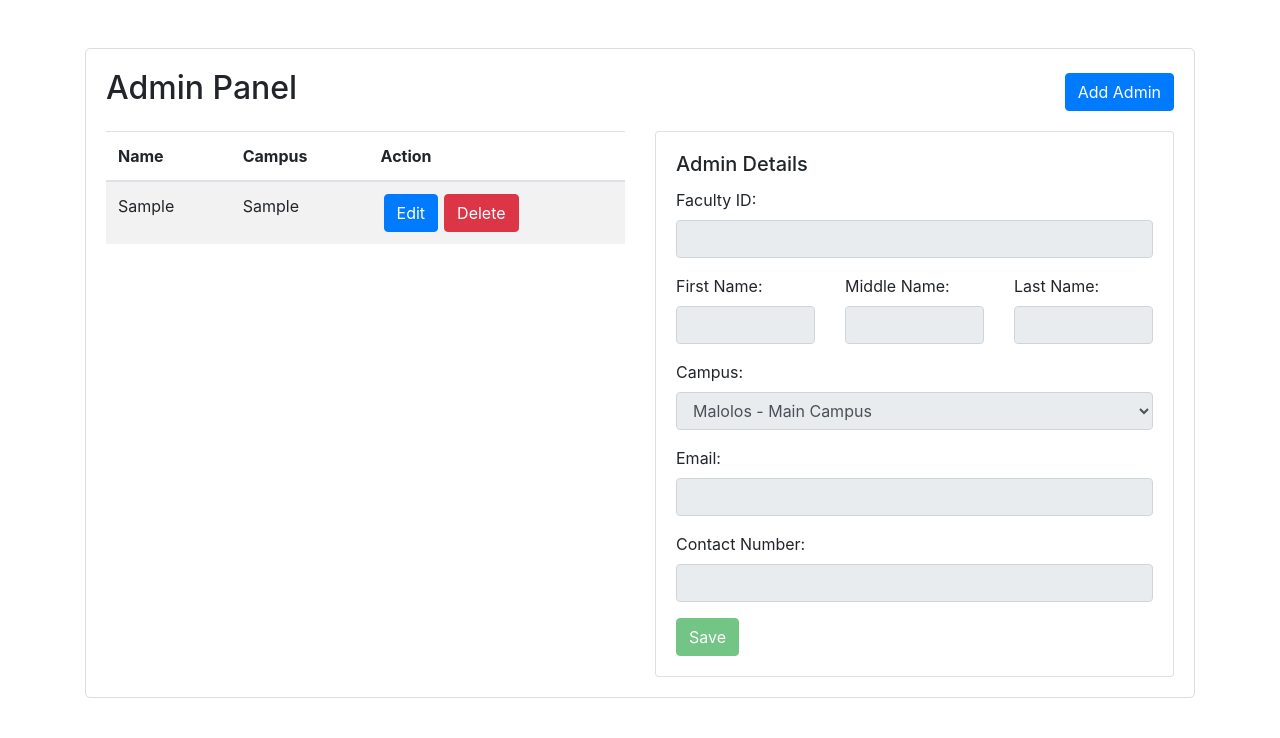
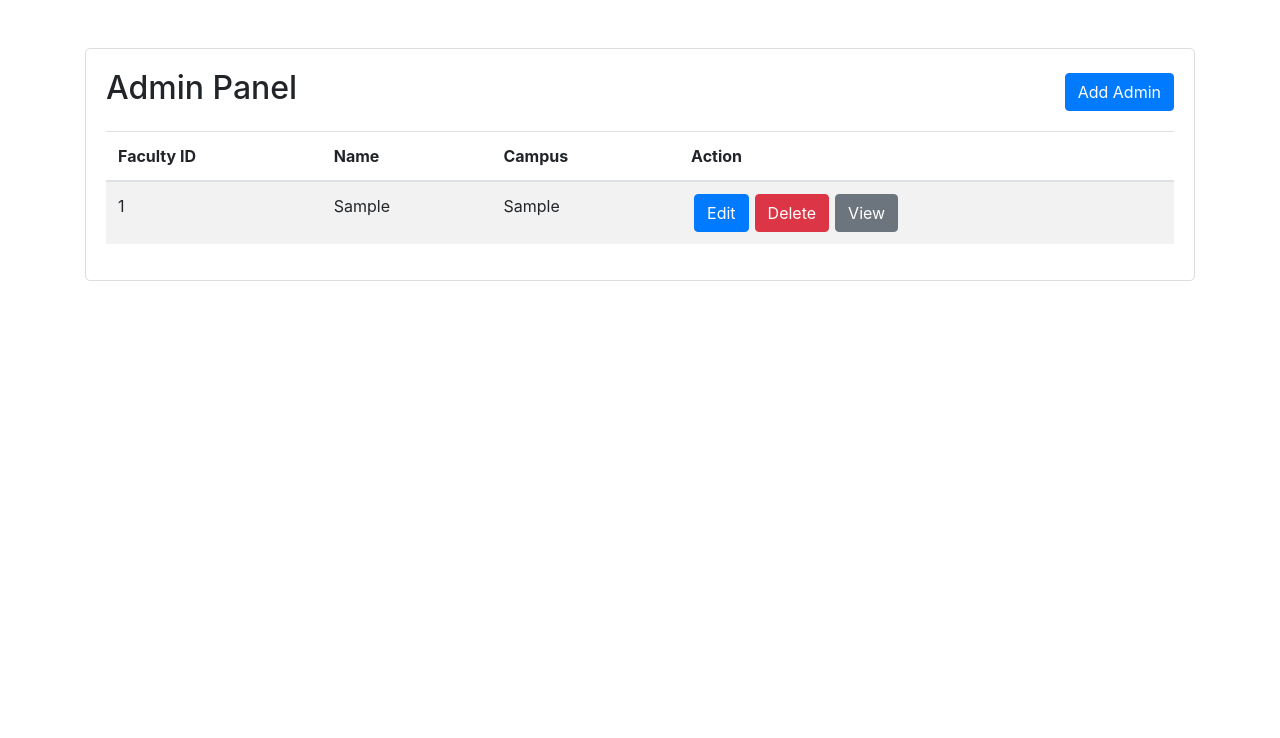
Before and after one commit to Thrifties/Virtual-BulSU, a PHP site: page /VirtualBulsu_SuperAdmin.php in a window 1280 px wide. Shown: the part 62-800 px from the top of the page. Run offline with PHP 8.4, Linux system fonts and the light colour scheme; tables that the repository leaves empty or names only in its code hold one stand-in row (values such as "Sample post").

Commit message:
fixed admin table

```diff
--- a/VirtualBulsu_SuperAdmin.php
+++ b/VirtualBulsu_SuperAdmin.php
@@ -63,12 +63,13 @@ require "connect.php";
         <button class="btn btn-primary" data-toggle="modal" data-target="#adminModal">Add Admin</button>
       </div>
       <div class="row">
-        <div class="col-md-6">
+        <div class="col-md-12">
           <!-- Table to display the list of admins -->
     <div class="table-responsive">
       <table class="table table-striped table-hover">
         <thead>
           <tr>
+            <th>Faculty ID</th>
             <th>Name</th>
             <th>Campus</th>
             <th>Action</th>
@@ -82,12 +83,14 @@ require "connect.php";
 
             if ($result->num_rows > 0) {
                 while ($row = $result->fetch_assoc()) {
-                    echo "<tr id=".$row['faculty_id']." onclick='selectedRow(".$row['faculty_id'].")'>";
+                    echo "<tr id=".$row['faculty_id'].">";
+                    echo "<td>" . $row["faculty_id"] . "</td>";
                     echo "<td>" . $row["first_name"] . "</td>";
                     echo "<td>" . $row["campus"] . "</td>";
                     echo "<td>";
-                    echo "<button type='button' class='btn btn-primary' id='editBtn' onclick='enableEdit(".$row['faculty_id'].")'>Edit</button>";
+                    echo "<button type='button' class='btn btn-primary' id='editBtn' onclick='enableEdit(".$row['faculty_id'].")' data-toggle='modal' data-target='#viewAdminDetails'>Edit</button>";
                     echo "<button type='button' class='btn btn-danger' onclick='deleteAdmin(".$row['faculty_id'].")'>Delete</button>";
+                    echo "<button type='button' class='btn btn-secondary' id='viewAdmin' data-toggle='modal' data-target='#viewAdminDetails' onclick='selectedRow(".$row['faculty_id'].")'>View</button>";
                     echo "</td>";
                     echo "</tr>";
                 }
@@ -98,37 +101,44 @@ require "connect.php";
         </tbody>
       </table>
     </div>
-        </div>
+  </div>
 
-        <div class="col-md-6">
-          <div class="card">
-            <div class="card-body">
-              <h5 class="card-title">Admin Details</h5>
+  <!-- View Admin Details Modal -->
+  <div class="modal fade" id="viewAdminDetails" tabindex="-1" role="dialog"
+        aria-labelledby="adminDetailsModal" aria-hidden="true">
+        <div class="modal-dialog modal-dialog-centered" role="document">
+          <div class="modal-content">
+            <div class="modal-header">
+              <h5 class="modal-title" id="announcementModalLabel">Announcement Details</h5>
+              <button type="button" class="close" data-dismiss="modal" aria-label="Close">
+                <span aria-hidden="true">&times;</span>
+              </button>
+            </div>
+            <div class="modal-body">
               <form id="adminDetailsForm">
                 <div class="form-group">
                   <label for="facultyId">Faculty ID:</label>
-                  <input type="text" class="form-control" id="facultyId" readonly>
+                  <input type="text" class="form-control" id="facultyId">
                 </div>
                 <div class="form-group">
                   <div class="row">
                     <div class="col">
                       <label for="name">First Name:</label>
-                      <input type="text" class="form-control" id="firstName" readonly>
+                      <input type="text" class="form-control" id="viewFirstName">
                     </div>
                     <div class="col">
                       <label for="name">Middle Name:</label>
-                      <input type="text" class="form-control" id="middleName" readonly>
+                      <input type="text" class="form-control" id="viewMiddleName">
                     </div>
                     <div class="col">
                       <label for="name">Last Name:</label>
-                      <input type="text" class="form-control" id="lastName" readonly>
+                      <input type="text" class="form-control" id="viewLastName">
                     </div>
                   </div>
-
                 </div>
                 <div class="form-group">
                   <label for="campus">Campus:</label>
-                  <select class="form-control" id="campus" disabled>
+                  <select class="form-control" id="viewCampus">
                     <option value="Malolos - Main Campus">Malolos - Main Campus</option>
                     <option value="Bustos Campus">Bustos Campus</option>
                     <option value="Sarmiento Campus">Sarmiento Campus</option>
@@ -139,17 +149,21 @@ require "connect.php";
                 </div>
                 <div class="form-group">
                   <label for="email">Email:</label>
-                  <input type="email" class="form-control" id="email" readonly>
+                  <input type="email" class="form-control" id="viewEmail">
                 </div>
                 <div class="form-group">
                   <label for="phone">Contact Number:</label>
-                  <input type="text" class="form-control" id="phone" readonly>
+                  <input type="text" class="form-control" id="viewPhone">
                 </div>
-                <button type="button" class="btn btn-success" id="saveBtn" disabled>Save</button>
+                <div class="modal-footer">
+                  <button type="button" id="editViewBtn" class="btn btn-secondary" onclick="enableViewEdit()">Edit</button>
+                  <button type="submit" class="btn btn-success" id="saveBtn" onclick="saveChanges()">Save</button>
+                </div>
               </form>
             </div>
           </div>
         </div>
+      </div>
 
   <!-- Admin Modal -->
   <div class="modal fade" id="adminModal" tabindex="-1" role="dialog" aria-labelledby="adminModalLabel"
@@ -223,13 +237,12 @@ require "connect.php";
 
       function selectedRow (facultyId){
         document.getElementById("facultyId").readOnly = true;
-        document.getElementById("firstName").readOnly = true;
-        document.getElementById("middleName").readOnly = true;
-        document.getElementById("lastName").readOnly = true;
-        document.getElementById("campus").disabled = true;
-        document.getElementById("email").readOnly = true;
-        document.getElementById("phone").readOnly = true;
-        document.querySelector("#editBtn").disabled = false;
+        document.getElementById("viewFirstName").readOnly = true;
+        document.getElementById("viewMiddleName").readOnly = true;
+        document.getElementById("viewLastName").readOnly = true;
+        document.getElementById("viewCampus").disabled = true;
+        document.getElementById("viewEmail").readOnly = true;
+        document.getElementById("viewPhone").readOnly = true;
 
         var saveBtn = document.getElementById("saveBtn");
         document.getElementById("saveBtn").disabled = true;
@@ -244,12 +257,12 @@ require "connect.php";
 
             // Populate form fields with the fetched faculty data
             document.getElementById("facultyId").value = facultyData.faculty_id;
-            document.getElementById("firstName").value = facultyData.first_name;
-            document.getElementById("middleName").value = facultyData.middle_name;
-            document.getElementById("lastName").value = facultyData.last_name;
-            document.getElementById("campus").value = facultyData.campus;
-            document.getElementById("email").value = facultyData.email;
-            document.getElementById("phone").value = facultyData.contact_num;
+            document.getElementById("viewFirstName").value = facultyData.first_name;
+            document.getElementById("viewMiddleName").value = facultyData.middle_name;
+            document.getElementById("viewLastName").value = facultyData.last_name;
+            document.getElementById("viewCampus").value = facultyData.campus;
+            document.getElementById("viewEmail").value = facultyData.email;
+            document.getElementById("viewPhone").value = facultyData.contact_num;
           }
         };
 
@@ -258,15 +271,19 @@ require "connect.php";
 
       }
 
+      function enableViewEdit(){
+        enableEdit(document.getElementById("facultyId").value);
+      }
+
        function enableEdit(facultyId) {
         // Enable form fields for editing
         document.getElementById("facultyId").readOnly = true;
-        document.getElementById("firstName").readOnly = false;
-        document.getElementById("middleName").readOnly = false;
-        document.getElementById("lastName").readOnly = false;
-        document.getElementById("campus").disabled = false;
-        document.getElementById("email").readOnly = false;
-        document.getElementById("phone").readOnly = false;
+        document.getElementById("viewFirstName").readOnly = false;
+        document.getElementById("viewMiddleName").readOnly = false;
+        document.getElementById("viewLastName").readOnly = false;
+        document.getElementById("viewCampus").disabled = false;
+        document.getElementById("viewEmail").readOnly = false;
+        document.getElementById("viewPhone").readOnly = false;
 
         /* var row = document.getElementById(facultyId);
         row.classList.add("table-active"); */
@@ -282,12 +299,12 @@ require "connect.php";
 
             // Populate form fields with the fetched faculty data
             document.getElementById("facultyId").value = facultyData.faculty_id;
-            document.getElementById("firstName").value = facultyData.first_name;
-            document.getElementById("middleName").value = facultyData.middle_name;
-            document.getElementById("lastName").value = facultyData.last_name;
-            document.getElementById("campus").value = facultyData.campus;
-            document.getElementById("email").value = facultyData.email;
-            document.getElementById("phone").value = facultyData.contact_num;
+            document.getElementById("viewFirstName").value = facultyData.first_name;
+            document.getElementById("viewMiddleName").value = facultyData.middle_name;
+            document.getElementById("viewLastName").value = facultyData.last_name;
+            document.getElementById("viewCampus").value = facultyData.campus;
+            document.getElementById("viewEmail").value = facultyData.email;
+            document.getElementById("viewPhone").value = facultyData.contact_num;
           }
         };
 
@@ -303,12 +320,12 @@ require "connect.php";
       function saveChanges() {
         // Get updated admin data
         var facultyId = document.getElementById("facultyId").value;
-        var firstName = document.getElementById("firstName").value;
-        var middleName = document.getElementById("middleName").value;
-        var lastName = document.getElementById("lastName").value;
-        var campus = document.getElementById("campus").value;
-        var email = document.getElementById("email").value;
-        var phone = document.getElementById("phone").value;
+        var firstName = document.getElementById("viewFirstName").value;
+        var middleName = document.getElementById("viewMiddleName").value;
+        var lastName = document.getElementById("viewLastName").value;
+        var campus = document.getElementById("viewCampus").value;
+        var email = document.getElementById("viewEmail").value;
+        var phone = document.getElementById("viewPhone").value;
 
         /* var row = document.getElementById(facultyId);
         row.classList.remove("table-active"); */
@@ -337,13 +354,12 @@ require "connect.php";
 
         // Disable form fields after saving
         document.getElementById("facultyId").readOnly = true;
-        document.getElementById("firstName").readOnly = true;
-        document.getElementById("middleName").readOnly = true;
-        document.getElementById("lastName").readOnly = true;
-        document.getElementById("campus").disabled = true;
-        document.getElementById("email").readOnly = true;
-        document.getElementById("phone").readOnly = true;
-        document.querySelector("#editBtn").disabled = false;
+        document.getElementById("viewFirstName").readOnly = true;
+        document.getElementById("viewMiddleName").readOnly = true;
+        document.getElementById("viewLastName").readOnly = true;
+        document.getElementById("viewCampus").disabled = true;
+        document.getElementById("viewEmail").readOnly = true;
+        document.getElementById("viewPhone").readOnly = true;
 
         var saveBtn = document.getElementById("saveBtn");
         document.getElementById("saveBtn").disabled = true;
```
